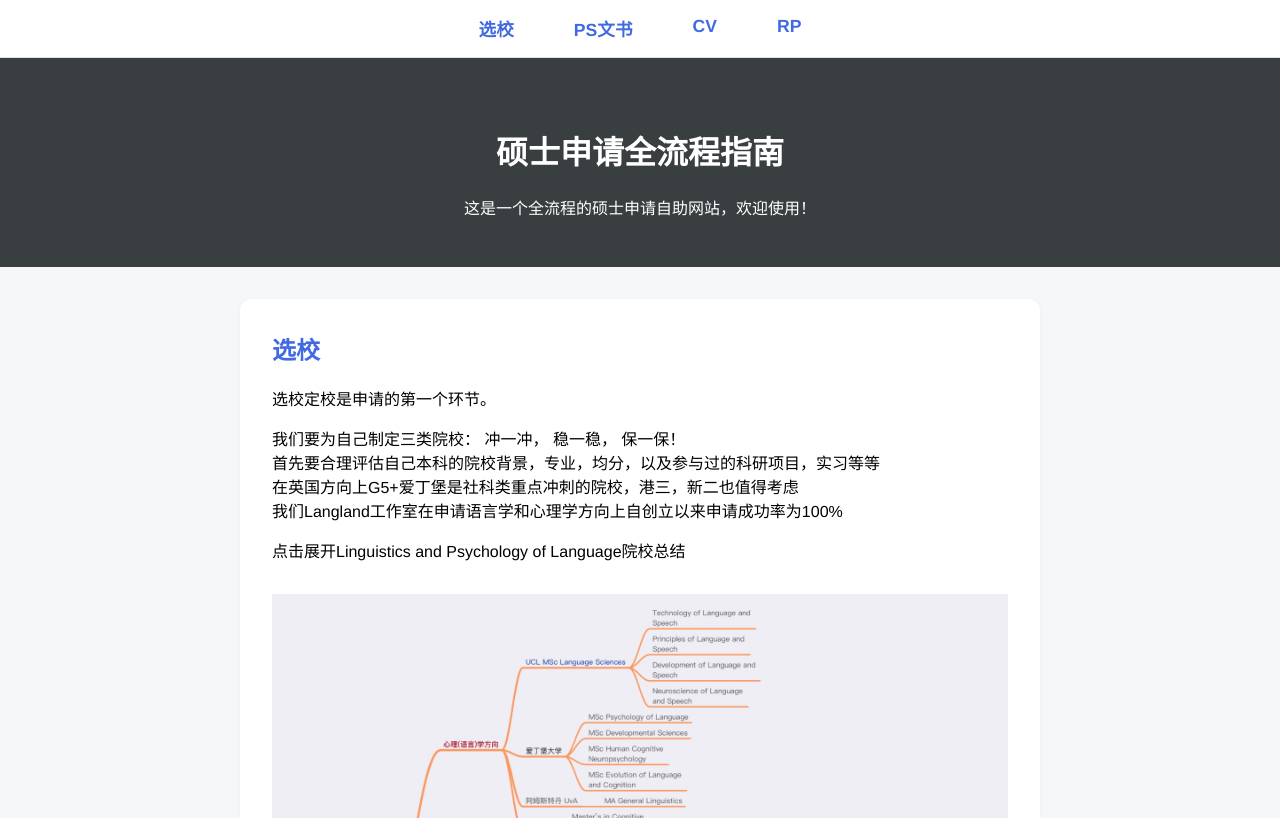
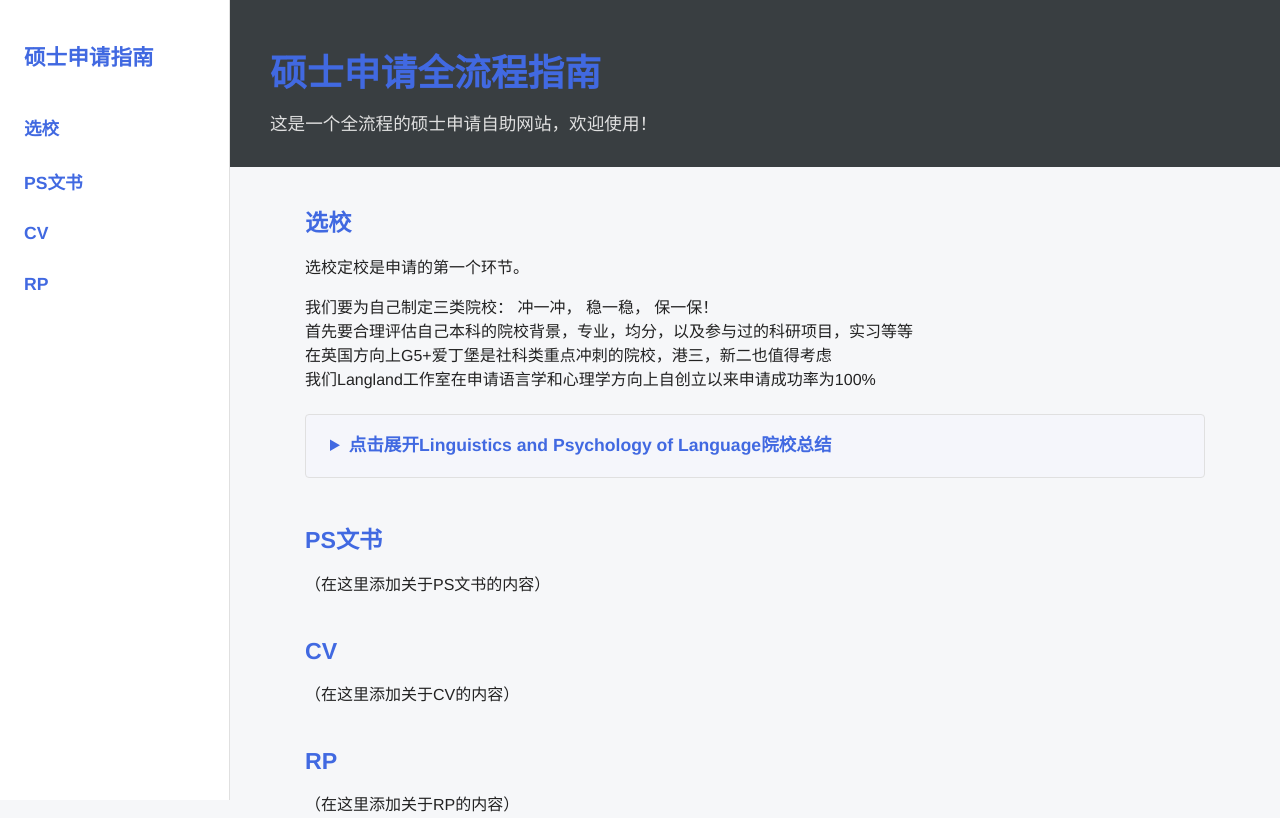
Before and after one commit to Langland-Studio/Masters-Application-Guide, a plain HTML site: page index.html in a window 1280 px wide. Shown: the top 818 px of the page. Drawn offline with Linux system fonts and the light colour scheme.

Commit message:
change style

```diff
--- a/index.html
+++ b/index.html
@@ -5,59 +5,100 @@
   <title>硕士申请全流程指南</title>
   <meta name="viewport" content="width=device-width, initial-scale=1.0">
   <style>
-    body {
+    html, body {
       margin: 0;
+      padding: 0;
+      height: 100%;
       background: #f6f7f9;
       font-family: "Helvetica Neue", Helvetica, Arial, "PingFang SC", "Microsoft YaHei", sans-serif;
+      color: #222;
     }
-    .topnav {
-      background-color: #fff;
-      border-bottom: 1px solid #e0e0e0;
-      overflow: hidden;
+    .container {
+      display: flex;
+      min-height: 100vh;
+    }
+    .sidebar {
+      width: 230px;
+      background: #fff;
+      border-right: 1px solid #e0e0e0;
+      padding: 2.5rem 1.5rem 2rem 1.5rem;
+      box-sizing: border-box;
       position: sticky;
       top: 0;
-      z-index: 1000;
+      height: 100vh;
       display: flex;
-      justify-content: center;
+      flex-direction: column;
+      align-items: flex-start;
     }
-    .topnav a {
-      display: block;
+    .sidebar h1 {
+      font-size: 1.35rem;
+      margin-bottom: 2.5rem;
+      margin-top: 0;
+      font-weight: 700;
       color: #4169e1;
-      text-align: center;
-      padding: 16px 30px;
+    }
+    .sidebar-nav {
+      display: flex;
+      flex-direction: column;
+      gap: 1.4rem;
+      width: 100%;
+    }
+    .sidebar-nav a {
+      color: #4169e1;
       text-decoration: none;
+      font-size: 1.1rem;
       font-weight: 600;
-      font-size: 1.1rem;
-      transition: background 0.2s;
-      border-radius: 4px 4px 0 0;
+      padding: 0.2em 0.2em 0.2em 0;
+      border-radius: 4px;
+      transition: background 0.18s;
     }
-    .topnav a:hover {
-      background-color: #f1f1f1;
+    .sidebar-nav a:hover,
+    .sidebar-nav a.active {
+      background: #f2f3ff;
       color: #263238;
+    }
+
+    .main-content {
+      flex: 1;
+      padding: 0 0 0 0;
+      min-width: 0;
     }
     header {
       background: #393e41;
       color: #fff;
-      padding: 3rem 1rem 2rem 1rem;
-      text-align: center;
+      padding: 2.7rem 2.5rem 2rem 2.5rem;
+      text-align: left;
     }
+    header h2 {
+      margin: 0 0 0.8rem 0;
+      font-size: 2.3rem;
+      font-weight: 700;
+    }
+    header p {
+      margin: 0;
+      font-size: 1.1rem;
+      color: #e0e0e0;
+    }
+
     main {
-      max-width: 800px;
+      max-width: 900px;
       margin: 0 auto;
-      background: #f6f7f9;
-      padding-bottom: 2rem;
+      padding: 2.3rem 2.5rem 2.5rem 2.5rem;
+      background: none;
     }
     section {
-      background: #fff;
-      margin: 2rem 0;
-      border-radius: 12px;
-      box-shadow: 0 1px 4px rgba(39, 50, 70, 0.05);
-      padding: 2rem;
+      margin-bottom: 2.7rem;
+      background: none;
+      border-radius: 0;
+      box-shadow: none;
+      padding: 0;
     }
     h2 {
       color: #4169e1;
-      font-size: 1.5rem;
+      font-size: 1.45rem;
+      font-weight: 700;
       margin-top: 0;
+      margin-bottom: 1rem;
     }
     footer {
       background: #e9eaec;
@@ -67,31 +108,74 @@
       font-size: 1rem;
       letter-spacing: 0.04em;
     }
-    @media (max-width: 600px) {
-      .topnav {
+    /* Collapsible (details/summary) styling */
+    details {
+      margin-top: 1.5em;
+      margin-bottom: 1em;
+      background: #f5f6fb;
+      border: 1px solid #e0e0e0;
+      border-radius: 4px;
+      padding: 1rem 1.5rem 1.3rem 1.5rem;
+      cursor: pointer;
+    }
+    summary {
+      font-weight: 600;
+      font-size: 1.1rem;
+      color: #4169e1;
+      cursor: pointer;
+      outline: none;
+    }
+    details[open] summary {
+      margin-bottom: 1rem;
+    }
+    /* Responsive */
+    @media (max-width: 900px) {
+      .container {
         flex-direction: column;
       }
-      .topnav a {
-        padding: 12px 0;
+      .sidebar {
+        width: 100%;
+        height: auto;
+        border-right: none;
+        border-bottom: 1px solid #e0e0e0;
+        flex-direction: row;
+        align-items: center;
+        padding: 1rem 1rem 1rem 1rem;
+        gap: 2rem;
       }
+      .sidebar h1 {
+        margin-bottom: 0;
+        margin-right: 2rem;
+      }
+      .sidebar-nav {
+        flex-direction: row;
+        gap: 2rem;
+      }
+      .main-content header, main {
+        padding: 1.2rem;
+      }
+    }
+    @media (max-width: 600px) {
       main {
-        padding: 0 5px;
-      }
-      section {
-        padding: 1rem;
+        padding: 0.7rem;
       }
     }
   </style>
 </head>
 <body>
-  <nav class="topnav">
+  <div class="container">
+    <nav class="sidebar">
+      <h1>硕士申请指南</h1>
+      <div class="sidebar-nav">
         <a href="#xuanxiao">选校</a>
         <a href="#ps">PS文书</a>
         <a href="#cv">CV</a>
         <a href="#rp">RP</a>
+      </div>
     </nav>
+    <div class="main-content">
       <header>
-    <h1>硕士申请全流程指南</h1>
+        <h2>硕士申请全流程指南</h2>
         <p>这是一个全流程的硕士申请自助网站，欢迎使用！</p>
       </header>
       <main>
@@ -103,8 +187,8 @@
              在英国方向上G5+爱丁堡是社科类重点冲刺的院校，港三，新二也值得考虑 <br>
              我们Langland工作室在申请语言学和心理学方向上自创立以来申请成功率为100%
           </p>
+          <details>
             <summary>点击展开Linguistics and Psychology of Language院校总结</summary>
-
             <img src="Figure/Programmes for Linguistics and Psychology of Language.jpg"
                  alt="Programmes for Linguistics and Psychology of Language"
                  style="max-width:100%; height:auto; display:block; margin:2rem auto;" />
@@ -126,5 +210,7 @@
       <footer>
         Created by [Peter] | Langland Studio
       </footer>
+    </div>
+  </div>
 </body>
 </html>
```
Lines whose indentation alone changed are shown as unchanged.
